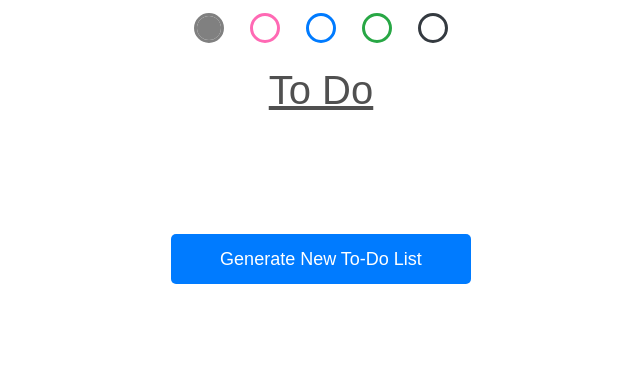
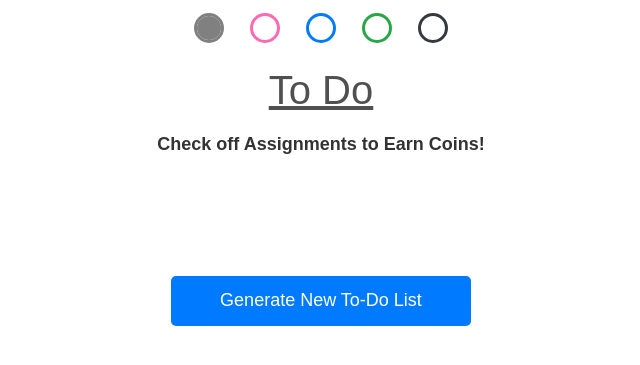
Before and after one commit to Mkidwai1/ITSC-3155-Semester-long-project, a Flask app: page /todo in a window 1280 px wide. Shown: the part 68-433 px from the top of the page, without its empty margins (319-959 px from the left). Run offline with Flask 3, Linux system fonts and the light colour scheme; a user stored in the database is signed in.

Commit message:
Increased coins earned

```diff
--- a/app.py
+++ b/app.py
@@ -319,7 +319,7 @@
     try:
         if(user.coins == None):
             user.coins = 0
-        user.coins = user.coins + 10
+        user.coins = user.coins + 25
         db.session.delete(assignment_to_delete)
         db.session.commit()
         return redirect('/todo')
@@ -349,7 +349,7 @@
             days.append(int(duedate[8:10]))
             assignmentNames.append(str(events['title']))
 
-    for i in range(len(assignmentNames)):
+    for i in range(len(assignmentNames)+1):
         if(Todo.query.get(i) != None):
             try:
                 db.session.delete(Todo.query.get(i))
--- a/static/css/styles.css
+++ b/static/css/styles.css
@@ -778,14 +778,13 @@
     color: var(settings-text-color);
 }
 
-/*To-do List CSS*/
+/*To-Do List CSS*/
 
     .todoPageContent {
         display: flex;
         flex-direction: column;
         align-items: center;
     }
-
 
     .todoHeader {
         margin-bottom: 20px;
@@ -795,11 +794,15 @@
         color: var(--todo-header-color);
     }
 
+    .todoSubheading {
+        margin-bottom: 20px;
+        font-size: large;
+        font-weight: bold;
+    }
 
     .todoList {
         margin-bottom: 100px;
     }
-
 
     .todoItem {
         display: flex;
@@ -821,17 +824,14 @@
         background-color: white;
     }
 
-
     .checkButton:hover {
         background-color: gainsboro;
     }
-
 
     .fa-solid {
         color: #28a745;
         font-size: xx-large;
      }
-
 
     .newListButton {
         width: 300px;
@@ -844,7 +844,6 @@
         border: none;
         border-radius: 5px;
      }
-
 
     .newListButton:hover {
         background-color: #0056b3;
--- a/templates/todo.html
+++ b/templates/todo.html
@@ -59,6 +59,7 @@
     </div>
     <div class="todoPageContent">
         <h1 class="todoHeader">To Do</h1>
+        <h4 class="todoSubheading">Check off Assignments to Earn Coins!</h4>
         <ul class="todoList">
             {% for assignment in assignments %}
                 <li class="todoItem"><a href="/delete/{{assignment.assignmentID}}"><button class="checkButton"><i class="fa-solid fa-check"></i></button></a><p>{{ assignment }}</p></li>
```
Also changed, not shown: instance/database.db.
